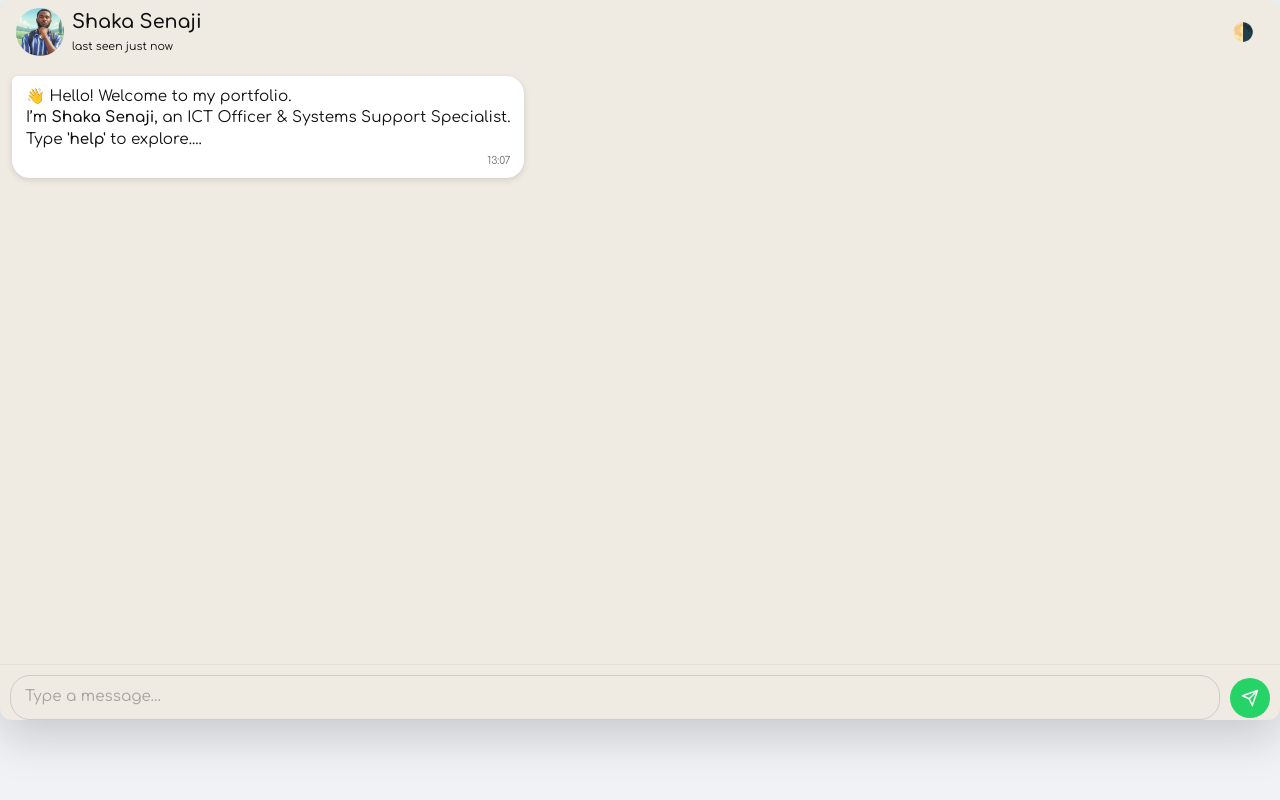
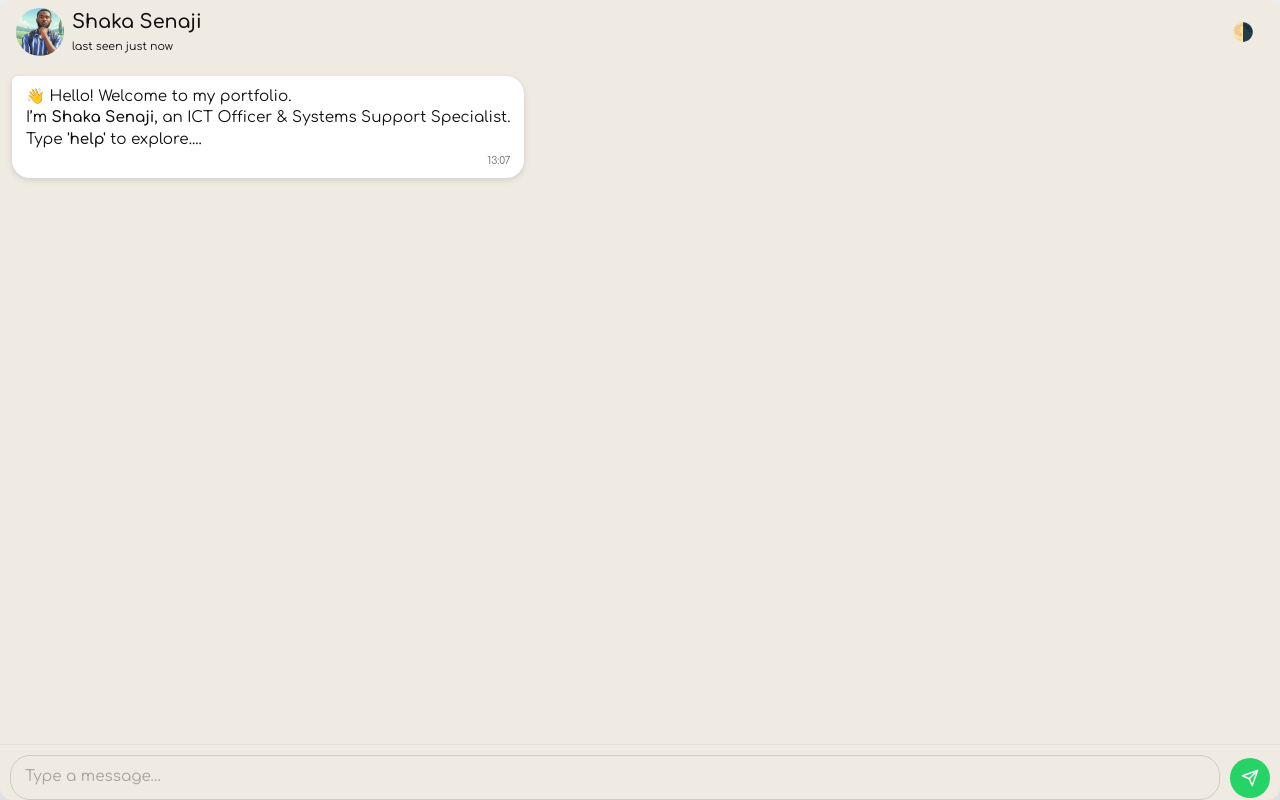
Before and after one commit to mrrugby/portfoli, a Vue app: page / in a window 1280 px wide. Built offline with nearby package versions, Linux system fonts and the light colour scheme.

Commit message:
added height for laptops

```diff
--- a/src/App.vue
+++ b/src/App.vue
@@ -482,12 +482,14 @@ body, input, textarea, button, * { font-family: var(--font-family); }
 html, body {
   height: 100%;
   margin: 0;
+  overflow: hidden;
 }
 .app{
- height:100svh;
+ height:100dvh;
  background: var(--app-bg);
  display: flex;
  align-items: stretch;
+ width: 100%;
 }
 
 .chat-shell {
@@ -503,7 +505,7 @@ html, body {
 
 @media (min-width: 992px) {
   .chat-shell {
-    height: 90dvh;
+    height: 100%;
     border-radius: 12px;
     overflow: hidden;
   }
```
